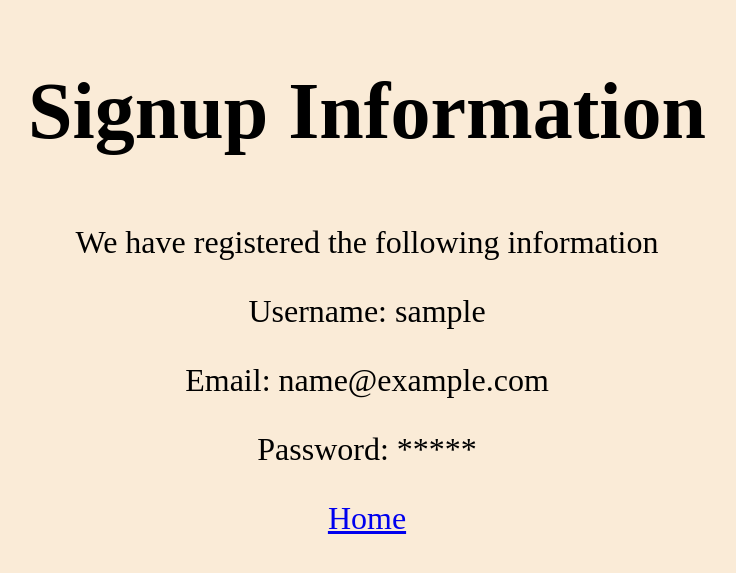
After one commit to Dayluf/Webiste-scam_HTML, a Flask app: template templates/signup_info.html in a window 1280 px wide. The commit adds this page. Shown: the top 573 px of the page, without its empty margins (273-1009 px from the left). Run offline with Flask 3, Linux system fonts and the light colour scheme; the template is opened without the code that fills it: most values are stand-ins (such as "Sample title", 1, 10 or a date in 2020).

Commit message:
endret masse
byttet navn på website.html filen min til index, la til en get i app route methods, la til en if med post, og endret request.form.get til bare .form. stylet noen forskjellige ting i style css. la til en signupinfo.html side som vil gi brukeren informasjon om hva som har blitt registrert.

```diff
--- a/app.py
+++ b/app.py
@@ -4,26 +4,28 @@ app = Flask(__name__)
 
 @app.route('/')
 def index():
-    return render_template('webiste.html')
+    return render_template('index.html')
 
+@app.route('/signup', methods=['GET','POST'])
+def signup():
+    if request.method == 'POST':
+    # Retrieve form data
+        username = request.form['username']
+        email = request.form['email']
+        password = request.form['password']
 
+    # Basic validation (you can add more complex validation)
+        if not username or not email or not password:
+            return "All fields are required. Please go back and fill out the form."
 
-@app.route('/signup', methods=['POST'])
-def signup():
-    # Retrieve form data
-    username = request.form.get('username')
-    email = request.form.get('email')
-    password = request.form.get('password')
+    # If validation passes, you might store the data in a database
+        # For simplicity, let's just print the data for now
+        print(f"Username: {username}, Email: {email}, Password: {password}")
 
-# Basic validation (you can add more complex validation)
-    if not username or not email or not password:
-        return "All fields are required. Please go back and fill out the form."
+        # Render a page displaying the entered information
+        return render_template('signup_info.html', username=username, email=email, password=password)
 
-# If validation passes, you might store the data in a database
-    # For simplicity, let's just print the data for now
-    print(f"Username: {username}, Email: {email}, Password: {password}")
-
-    return "Signup successful!"
+    return render_template('signup_form.html')
 
 if __name__ == '__main__':
     app.run(debug='True', port=100, host='0.0.0.0')
--- a/static/java.js
+++ /dev/null
@@ -1 +0,0 @@
-document.getElementById("signup")
--- a/static/style.css
+++ b/static/style.css
@@ -36,3 +36,24 @@ body{
     margin: auto;
     padding-top: 3rem;
 }
+
+#textcontentheader{
+ font-size: 2rem;
+}
+
+#signupinfo{
+    text-align: center;
+    font-size: 5rem;
+}
+
+.signupinfo2{
+    display: block;
+    text-align: center;
+    font-size: 2rem;
+}
+
+.signupbutton{
+    display: block;
+    text-align: right;
+    font-size: 2rem;
+}
--- /dev/null
+++ b/templates/signup_info.html
@@ -0,0 +1,21 @@
+<!DOCTYPE html>
+<html lang="en">
+<head>
+    <meta charset="UTF-8">
+    <meta name="viewport" content="width=device-width, initial-scale=1.0">
+    <title>Signup Information</title>
+    <link rel="stylesheet" href="{{ url_for('static', filename='style.css') }}">
+</head>
+<body>
+
+    <h2 id="signupinfo">Signup Information</h2>
+
+    <p class="signupinfo2">We have registered the following information</p>
+    <p class="signupinfo2">Username: {{ username }}</p>
+    <p class="signupinfo2">Email: {{ email }}</p>
+    <p class="signupinfo2">Password: *****</p>
+
+    <a class="signupinfo2" href="{{ url_for('index')}}">Home</a>
+
+</body>
+</html>
```
Also changed, not shown: templates/index.html (renamed from templates/webiste.html, +11 -8 lines), templates/signup_form.html (renamed from templates/sign_up.html, +5 -5 lines), static/java1.js (deleted).
